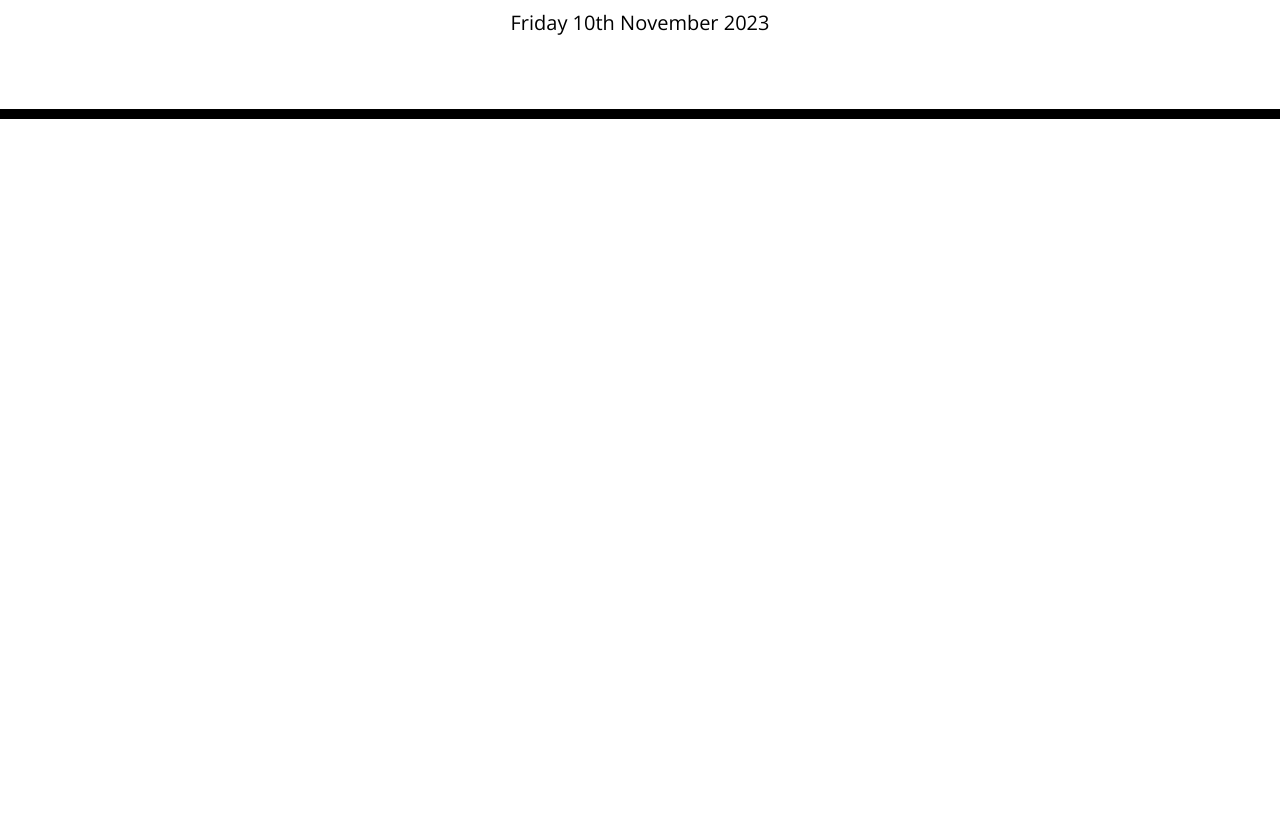
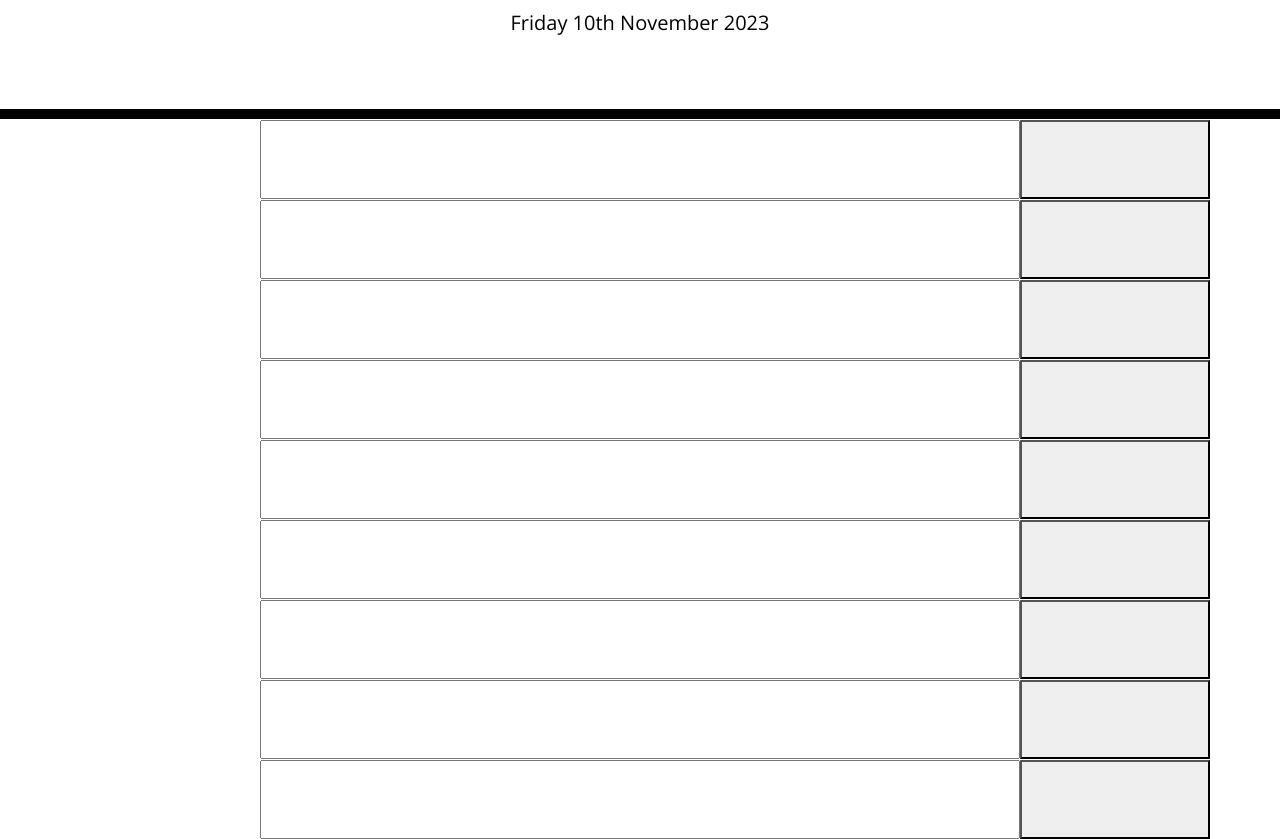
Before and after one commit to EleniMG/Daily-Planner-App, a plain HTML site: page index.html in a window 1280 px wide. Shown: the part 168-1007 px from the top of the page. Before the commit the page ends 800 px from the top, so only its background shows below. Drawn offline with nearby package versions, Linux system fonts and the light colour scheme.

Commit message:
Dynamically creating a table by creating each row and each column for the time, button, and input

```diff
--- a/script.js
+++ b/script.js
@@ -1,2 +1,28 @@
 var currentTime = dayjs().format("dddd Do MMMM YYYY");
 $('#currentDay').text(currentTime);
+
+var times = ["9am", "10am", "11am", "12pm", "1pm", "2pm", "3pm", "4pm", "5pm"];
+var timetableContainer = $('.container');
+
+
+
+/* <div class="col-2">col</div>
+<div class="col-8">col</div>
+<div class="col-2"><button type="button" class="btn btn-primary"></button></div>*/
+
+
+function createTimetableRows(){
+    for (var i = 0; i < times.length; i++){
+        timetableContainer.append('<div></div>').children().addClass('row');
+    }
+}
+
+createTimetableRows()
+
+
+var timeColumn = $('<div>').addClass("col-2");
+var inputColumn = $('<input>').addClass("col-8");
+var buttonColumn = $('<button>').addClass("col-2 col-btn btn-primary");
+var timetableRow = $('.row');
+
+timetableRow.append(timeColumn,inputColumn,buttonColumn)
```
Also changed, not shown: index.html (line endings or trailing spaces).
